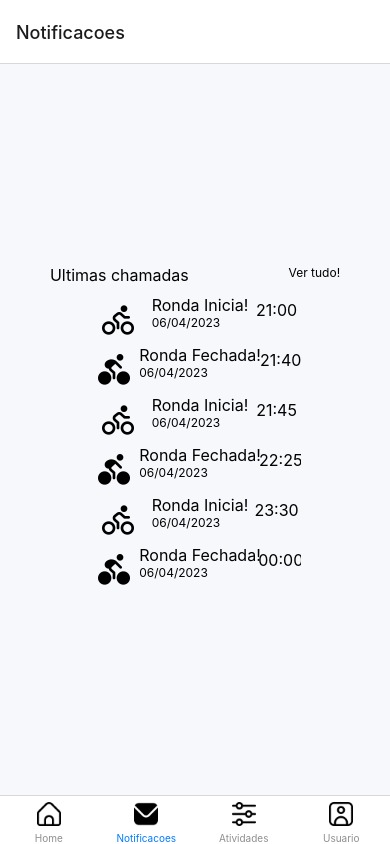
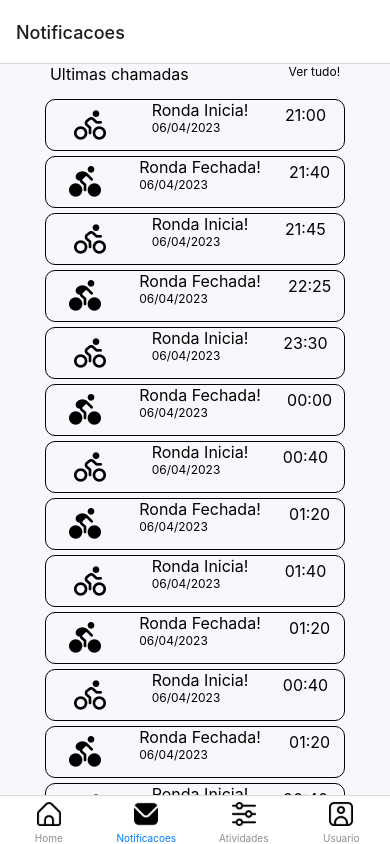
Before and after one commit to felipeFransa/night-patrol, a React Native app: screen /Notificacoes in a window 390 px wide. Built offline with nearby package versions, Linux system fonts and the light colour scheme.

Commit message:
version.1.4.3

```diff
--- a/src/screens/Toppings/index.tsx
+++ b/src/screens/Toppings/index.tsx
@@ -18,6 +18,18 @@ const patrolNTF = [
   {local: Users.address, hora: '22:25', IMG: imgStop, text: 'Ronda Fechada!', date: dateAtual},
   {local: Users.address, hora: '23:30', IMG: imgStart,  text: 'Ronda Inicia!', date: dateAtual},
   {local: Users.address, hora: '00:00', IMG: imgStop, text: 'Ronda Fechada!', date: dateAtual},
+  {local: Users.address, hora: '00:40', IMG: imgStart,  text: 'Ronda Inicia!', date: dateAtual},
+  {local: Users.address, hora: '01:20', IMG: imgStop, text: 'Ronda Fechada!', date: dateAtual},
+  {local: Users.address, hora: '01:40', IMG: imgStart,  text: 'Ronda Inicia!', date: dateAtual},
+  {local: Users.address, hora: '01:20', IMG: imgStop, text: 'Ronda Fechada!', date: dateAtual},
+  {local: Users.address, hora: '00:40', IMG: imgStart,  text: 'Ronda Inicia!', date: dateAtual},
+  {local: Users.address, hora: '01:20', IMG: imgStop, text: 'Ronda Fechada!', date: dateAtual},
+  {local: Users.address, hora: '00:40', IMG: imgStart,  text: 'Ronda Inicia!', date: dateAtual},
+  {local: Users.address, hora: '01:20', IMG: imgStop, text: 'Ronda Fechada!', date: dateAtual},
+  {local: Users.address, hora: '00:40', IMG: imgStart,  text: 'Ronda Inicia!', date: dateAtual},
+  {local: Users.address, hora: '01:20', IMG: imgStop, text: 'Ronda Fechada!', date: dateAtual},
+  {local: Users.address, hora: '00:40', IMG: imgStart,  text: 'Ronda Inicia!', date: dateAtual},
+  {local: Users.address, hora: '01:20', IMG: imgStop, text: 'Ronda Fechada!', date: dateAtual},
 ]
 
 export const Toppings = () => {
--- a/src/screens/Toppings/style.ts
+++ b/src/screens/Toppings/style.ts
@@ -10,7 +10,7 @@ export const Container = styled.SafeAreaView`
 export const BoxNotification = styled.View`
   display: flex;
   width: 100%;
-  height: auto;
+  height: 100%;
   justify-content: center;
   align-items: center;
   flex-direction: column;
@@ -36,11 +36,14 @@ export const TextSecudary = styled.Text`
 `
 
 export const NotificationBody = styled.View`
-  width: 100%;
+  width: 300px;
   height: auto;
   display: flex;
   flex-direction: row;
   justify-content: space-around;
+  border: 1px solid ${({ theme }) => theme.COLORS.TEXT_PRIMARY};
+  border-radius: 10px;
+  margin-top: 5px;
 `
 
 export const LogoBodyNTF = styled.View`
```
